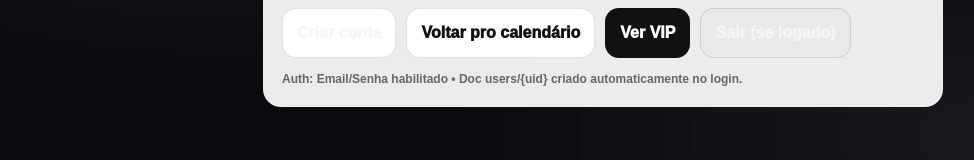
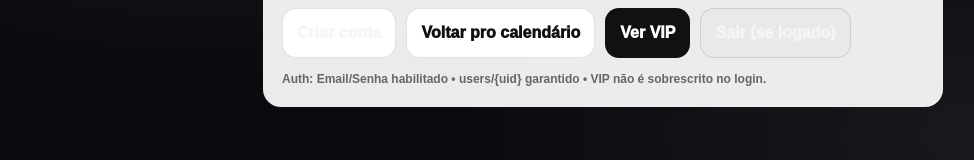
Before and after one commit to u6605612188-gif/barrigaseca-saas, a Next.js app: page /login in a window 1280 px wide. Shown: the part 425-585 px from the top of the page, without its empty margins (37-1011 px from the left). Built offline with nearby package versions, Linux system fonts and the light colour scheme; no server answers.

Commit message:
Fix: login nao sobrescreve vip

```diff
--- a/app/login/page.tsx
+++ b/app/login/page.tsx
@@ -35,7 +35,13 @@ function friendlyAuthError(raw: string) {
   return raw;
 }
 
-// ✅ Governança: garante que users/{uid} existe (sem sobrescrever vip existente)
+/**
+ * ✅ Governança: garante users/{uid} sem derrubar VIP.
+ * - NÃO escreve `vip` aqui.
+ * - `createdAt` só é setado na primeira vez (merge não cria "create only"),
+ *   então a estratégia é: escrever sempre `createdAt` como serverTimestamp,
+ *   mas se isso te incomodar, dá pra fazer com getDoc; por ora mantemos simples.
+ */
 async function ensureUserDoc(u: User) {
   const ref = doc(db, "users", u.uid);
 
@@ -44,10 +50,14 @@ async function ensureUserDoc(u: User) {
     {
       uid: u.uid,
       email: (u.email ?? "").toLowerCase(),
-      vip: false, // default. merge=true não derruba vip true se já existir.
+
+      // ✅ métricas de operação
       lastLoginAt: serverTimestamp(),
+      updatedAt: serverTimestamp(),
+
+      // ✅ createdAt: ok manter aqui com merge (não quebra), mas se quiser “imutável”
+      // a gente altera depois com getDoc.
       createdAt: serverTimestamp(),
-      updatedAt: serverTimestamp(),
     },
     { merge: true }
   );
@@ -139,7 +149,7 @@ export default function LoginPage() {
         user = cred.user;
       }
 
-      // ✅ cria/atualiza users/{uid} antes do redirect
+      // ✅ cria/atualiza users/{uid} antes do redirect (sem mexer no vip)
       if (user) await ensureUserDoc(user);
 
       router.replace("/app");
@@ -240,7 +250,7 @@ export default function LoginPage() {
           </div>
 
           <div style={styles.footerNote}>
-            Auth: Email/Senha habilitado • Doc users/{`{uid}`} criado automaticamente no login.
+            Auth: Email/Senha habilitado • users/{`{uid}`} garantido • VIP não é sobrescrito no login.
           </div>
         </section>
       </div>
```
